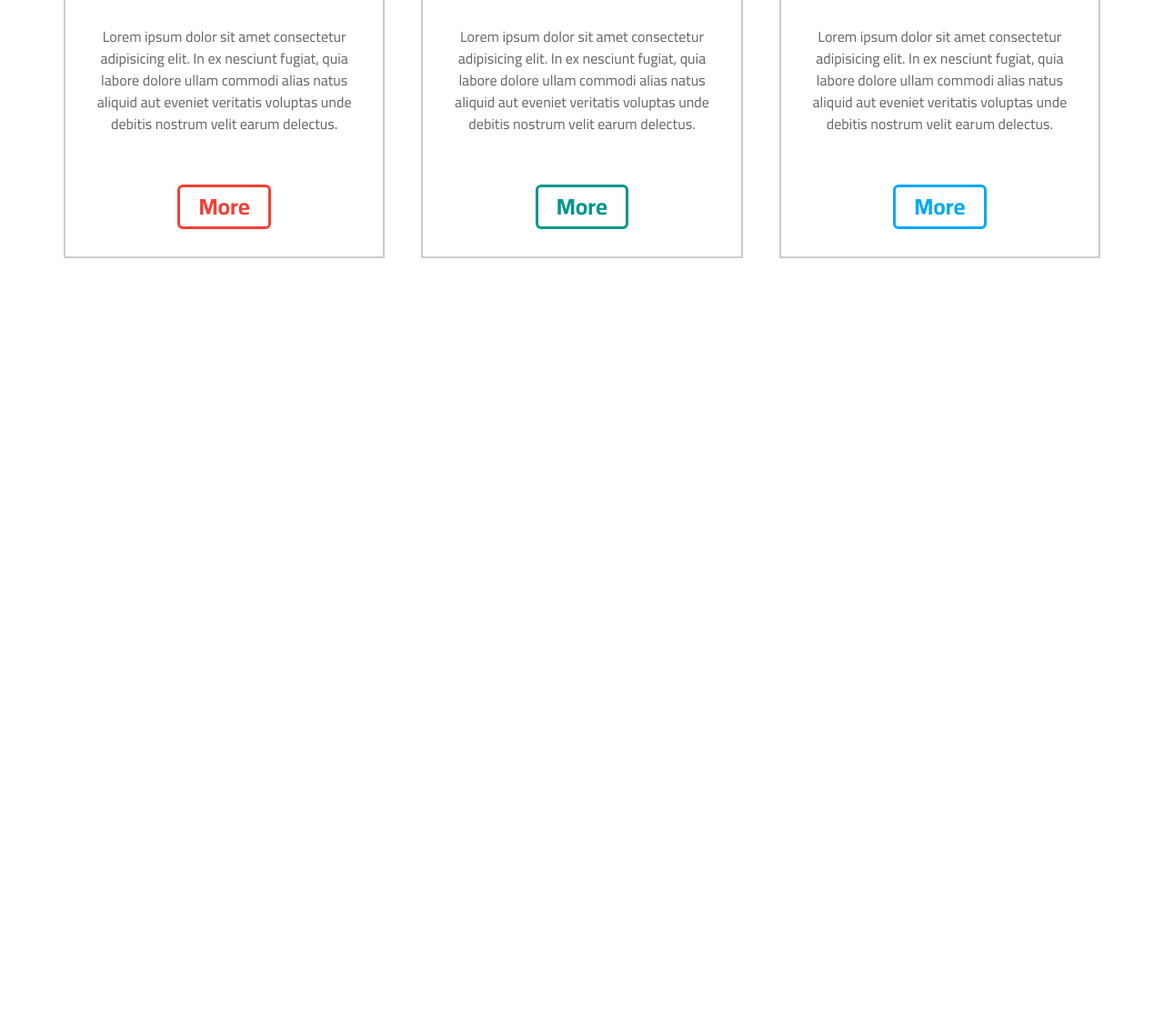
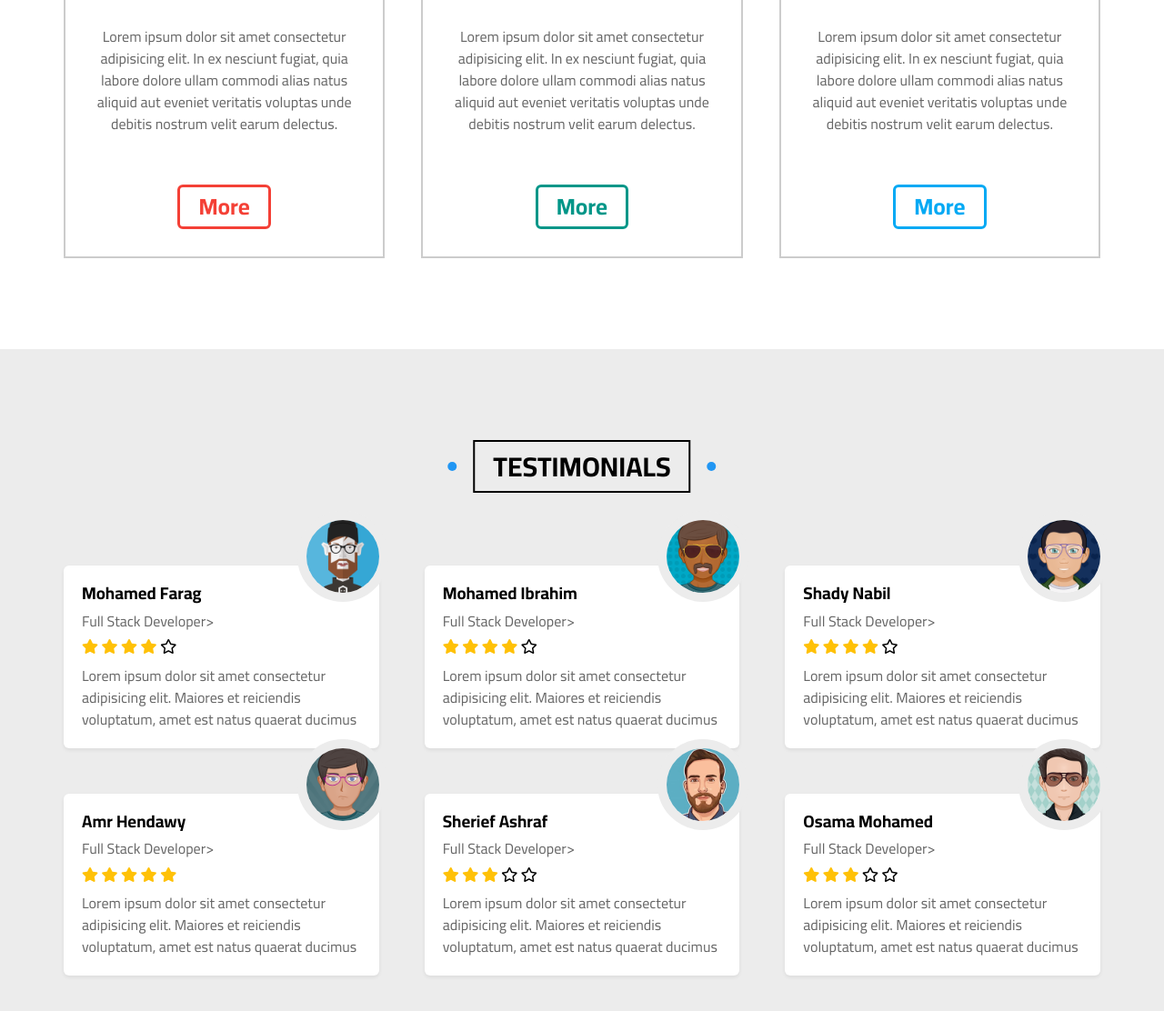
Before and after one commit to heba-sabry/portfolio-with-animation-js-, a plain HTML site: page index.html in a window 1280 px wide. Shown: the part 3895-5007 px from the top of the page at 91% size. Before the commit the page ends 4279 px from the top, so only its background shows below. Drawn offline with Linux system fonts and the light colour scheme.

Commit message:
add Testimonials section

```diff
--- a/css/boba.css
+++ b/css/boba.css
@@ -70,6 +70,7 @@ ul {
     transition: var(--main-transition);
     z-index: 1;
     margin-bottom: 80px;
+    font-weight: bold;
 }
 
 .main-title::before,
@@ -636,7 +637,7 @@ ul {
     position: relative;
     transition: var(--main-transition);
     z-index: 1;
-text-transform: capitalize;
+    text-transform: capitalize;
 }
 
 .features .container .quality a {
@@ -684,7 +685,63 @@ text-transform: capitalize;
 .features .container .box:hover a::before {
     width: 100%;
 }
+
 /* end features */
+
+/* start Testimonials */
+
+/* end Testimonials */
+.Testimonials {
+    padding-top: var(--main-padding-top);
+    padding-bottom: var(--main-padding-bottom);
+    background-color: var(--main-color-Befor);
+    position: relative;
+}
+
+.Testimonials .container {
+    display: grid;
+    grid-template-columns: repeat(auto-fill, minmax(300px, 1fr));
+    gap: 50PX;
+}
+
+.Testimonials .container .box {
+    background-color: white;
+    position: relative;
+    box-shadow: 0px 2px 4px 0px rgb(0 0 0 / 7%);
+    border-radius: 6px;
+    padding: 20px;
+}
+
+.Testimonials .container .box img {
+    border-radius: 50%;
+    position: absolute;
+    width: 100px;
+    height: 100px;
+    right: -10px;
+    top: -60px;
+    border: 10px solid var(--main-color-Befor);
+
+}
+
+.Testimonials .container .box h3 {
+    margin: 0 0 10px;
+}
+
+.Testimonials .container .box span {
+    display: block;
+    margin: 0 0 10px;
+    color: #666;
+}
+
+.Testimonials .container .box .rate .filled {
+    color: #ffc107;
+}
+
+.Testimonials .container .box p {
+    color: #666;
+    line-height: 1.5;
+    margin: 10px 0 0;
+}
 
 /* start animation */
 @keyframes up-and-down {
--- a/index.html
+++ b/index.html
@@ -289,6 +289,97 @@
     </div>
     <!-- end Features -->
 
+    <!-- start Testimonials -->
+    <div class="Testimonials" id="Testimonials">
+        <div class="main-title"> TESTIMONIALS</div>
+        <div class="container">
+            <div class="box">
+                <img src="images/avatar-01.png" alt="">
+                <h3>Mohamed Farag</h3>
+                <span>Full Stack Developer></span>
+                <div class="rate">
+                    <i class="filled  fa-solid fa-star"></i>
+                    <i class="filled  fa-solid fa-star"></i>
+                    <i class="filled  fa-solid fa-star"></i>
+                    <i class="filled  fa-solid fa-star"></i>
+                    <i class="fa-regular fa-star"></i>
+                </div>
+                <p>Lorem ipsum dolor sit amet consectetur adipisicing elit. Maiores et reiciendis voluptatum, amet est
+                    natus quaerat ducimus</p>
+            </div>
+            <div class="box">
+                <img src="images/avatar-02.png" alt="">
+                <h3>Mohamed Ibrahim</h3>
+                <span>Full Stack Developer></span>
+                <div class="rate">
+                    <i class="filled  fa-solid fa-star"></i>
+                    <i class="filled  fa-solid fa-star"></i>
+                    <i class="filled  fa-solid fa-star"></i>
+                    <i class="filled  fa-solid fa-star"></i>
+                    <i class="fa-regular fa-star"></i>
+                </div>
+                <p>Lorem ipsum dolor sit amet consectetur adipisicing elit. Maiores et reiciendis voluptatum, amet est
+                    natus quaerat ducimus</p>
+            </div>
+            <div class="box">
+                <img src="images/avatar-03.png" alt="">
+                <h3>Shady Nabil</h3>
+                <span>Full Stack Developer></span>
+                <div class="rate">
+                    <i class="filled  fa-solid fa-star"></i>
+                    <i class="filled  fa-solid fa-star"></i>
+                    <i class="filled  fa-solid fa-star"></i>
+                    <i class="filled  fa-solid fa-star"></i>
+                    <i class="fa-regular fa-star"></i>
+                </div>
+                <p>Lorem ipsum dolor sit amet consectetur adipisicing elit. Maiores et reiciendis voluptatum, amet est
+                    natus quaerat ducimus</p>
+            </div>
+            <div class="box">
+                <img src="images/avatar-04.png" alt="">
+                <h3>Amr Hendawy</h3>
+                <span>Full Stack Developer></span>
+                <div class="rate">
+                    <i class="filled  fa-solid fa-star"></i>
+                    <i class="filled  fa-solid fa-star"></i>
+                    <i class="filled  fa-solid fa-star"></i>
+                    <i class="filled  fa-solid fa-star"></i>
+                    <i class="filled  fa-solid fa-star"></i>
+                </div>
+                <p>Lorem ipsum dolor sit amet consectetur adipisicing elit. Maiores et reiciendis voluptatum, amet est
+                    natus quaerat ducimus</p>
+            </div>
+            <div class="box">
+                <img src="images/avatar-05.png" alt="">
+                <h3>Sherief Ashraf</h3>
+                <span>Full Stack Developer></span>
+                <div class="rate">
+                    <i class="filled  fa-solid fa-star"></i>
+                    <i class="filled  fa-solid fa-star"></i>
+                    <i class="filled  fa-solid fa-star"></i>
+                    <i class="fa-regular fa-star"></i>
+                    <i class="fa-regular fa-star"></i>
+                </div>
+                <p>Lorem ipsum dolor sit amet consectetur adipisicing elit. Maiores et reiciendis voluptatum, amet est
+                    natus quaerat ducimus</p>
+            </div>
+            <div class="box">
+                <img src="images/avatar-06.png" alt="">
+                <h3>Osama Mohamed</h3>
+                <span>Full Stack Developer></span>
+                <div class="rate">
+                    <i class="filled  fa-solid fa-star"></i>
+                    <i class="filled  fa-solid fa-star"></i>
+                    <i class="filled  fa-solid fa-star"></i>
+                    <i class="fa-regular fa-star"></i>
+                    <i class="fa-regular fa-star"></i>
+                </div>
+                <p>Lorem ipsum dolor sit amet consectetur adipisicing elit. Maiores et reiciendis voluptatum, amet est
+                    natus quaerat ducimus</p>
+            </div>
+        </div>
+    </div>
+    <!-- end Testimonials -->
 
 
 
```
Also changed, not shown: images/avatar-01.png (added), images/avatar-02.png (added), images/avatar-03.png (added), images/avatar-04.png (added), images/avatar-05.png (added), images/avatar-06.png (added).
